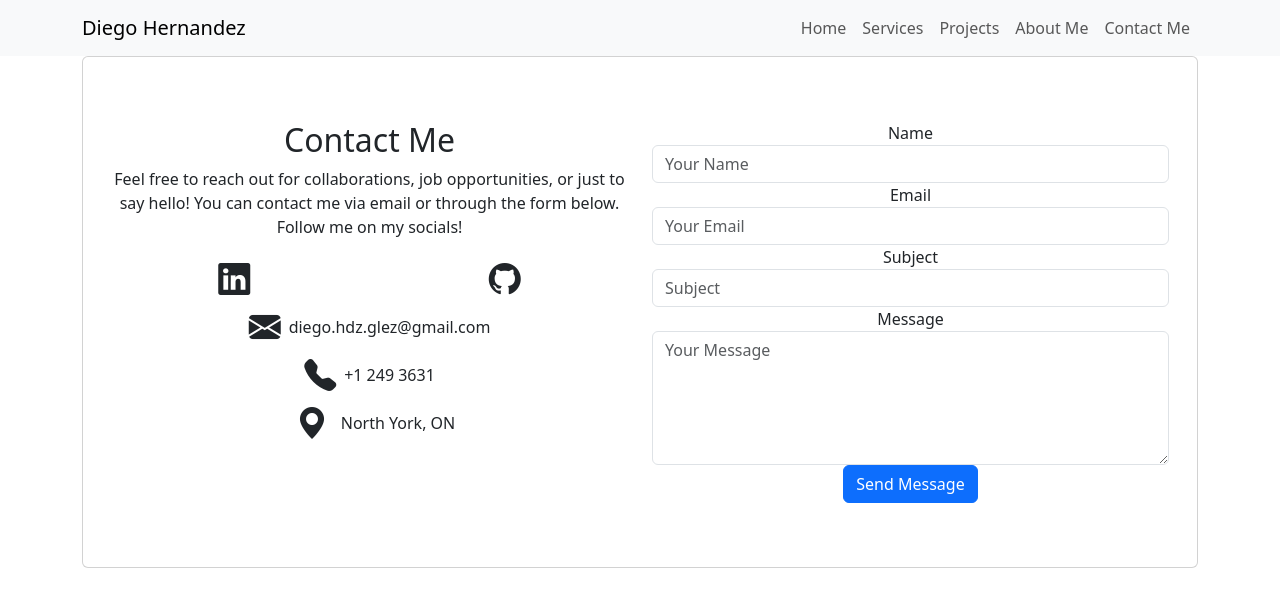
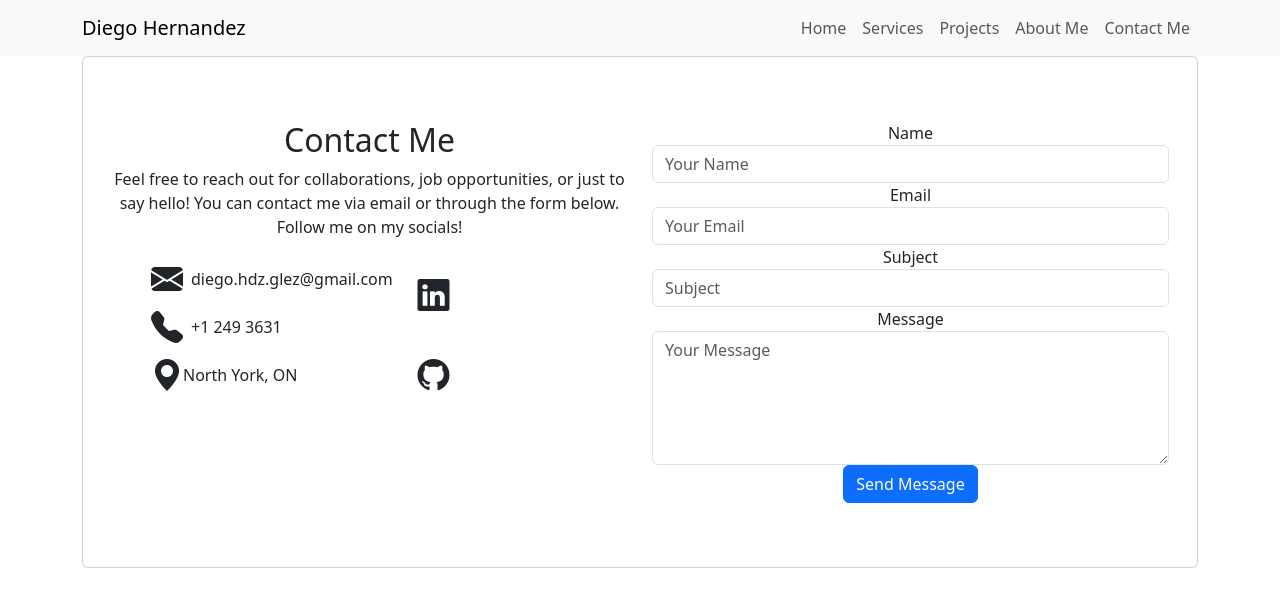
Before and after one commit to DiegoHdz7/DiegoHdzPortfolio, an Angular app in the folder portfolio-public/: page /contact-me in a window 1280 px wide. Shown: the top 606 px of the page. Built offline with nearby package versions, Linux system fonts and the light colour scheme.

Commit message:
se alineo los iconos de contactme

```diff
--- a/portfolio-public/src/app/components/contact-me/contact-me.component.html
+++ b/portfolio-public/src/app/components/contact-me/contact-me.component.html
@@ -6,22 +6,10 @@
                 via email or through the form below. Follow me on my socials!</p>
 
 
-            <div class="row d-flex flex-row justify-content-sm-around">
-                <!--LinkedIn-->
-                <a class="col-md-4 text-center" href="https://www.linkedin.com/in/diegohdzglez/" aria-label="LinkedIn profile">
-                    <i class="bi bi-linkedin fs-2 text-dark"></i>
-                </a>
-                <!--Github-->
-                <a class="col-md-4" href="https://www.linkedin.com/in/diegohdzglez/" aria-label="LinkedIn profile">
-                    <i class="bi bi-github fs-2 text-dark"></i>
-                </a>
-
-
-            </div>
-
-            <div class="row d-flex flex-column align-items-center justify-content-start">
+            <div class="row">
+                <div class="d-flex flex-column justify-content-start px-5 col-md-6">
                     <!--Email-->
-                <div class="col-md-4 d-flex justify-content-center align-items-center px-1">
+                    <div class=" d-flex justify-content-start align-items-center px-1">
                         <a class="text-dark d-inline-flex" href="mailto:diego.hdz.glez@gmail.com">
                             <i class="bi bi-envelope-fill fs-2 me-2"></i>
                         </a>
@@ -30,17 +18,31 @@
 
                     <!--Phone-->
 
-                <div class="col-md-4 d-flex justify-content-center align-items-center px-1">
+                    <div class=" d-flex justify-content-start align-items-center px-1">
                         <a class="text-dark d-inline-flex" href="tel:+14372493631">
                             <i class="bi bi-telephone-fill fs-2 me-2"></i>
                         </a>
                         <span class="d-inline-flex">+1 249 3631</span>
                     </div>
                     <!--Location-->
-                <div class="col-md-4 d-flex align-items-center px-1">
-                    <i class="bi bi-geo-alt-fill fs-2 text-dark col-md-4"></i>
+                    <div class=" d-flex justify-content-start align-items-center px-1">
+                        <i class="bi bi-geo-alt-fill fs-2 text-dark "></i>
                         <span>North York, ON</span>
 
+                    </div>
+
+
+                </div>
+
+                <div class="d-flex flex-column justify-content-start px-5 col-md-6">
+                     <!--LinkedIn-->
+                <a class="text-start py-3" href="https://www.linkedin.com/in/diegohdzglez/" aria-label="LinkedIn profile">
+                    <i class="bi bi-linkedin fs-2 text-dark"></i>
+                </a>
+                <!--Github-->
+                <a class="text-start py-3" href="https://www.linkedin.com/in/diegohdzglez/" aria-label="LinkedIn profile">
+                    <i class="bi bi-github fs-2 text-dark"></i>
+                </a>
                 </div>
             </div>
 
```
Lines whose indentation alone changed are shown as unchanged.
